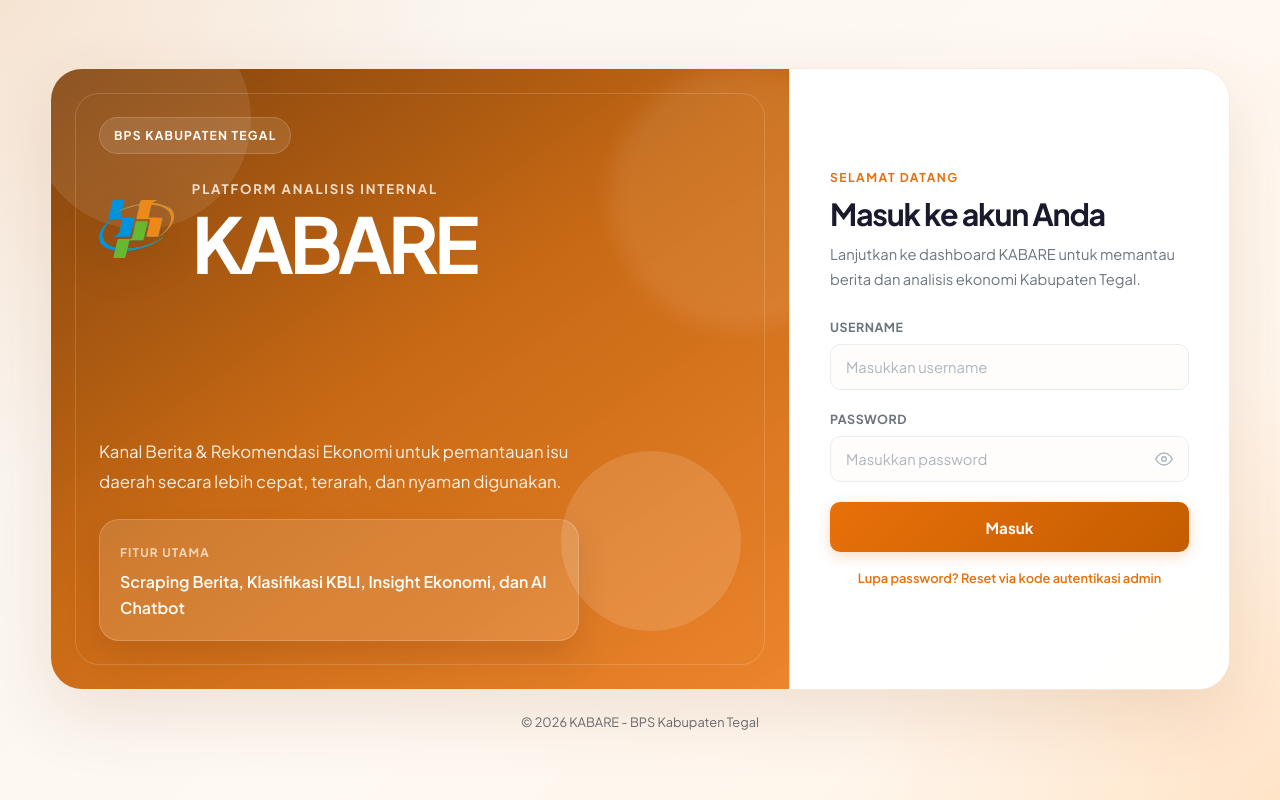
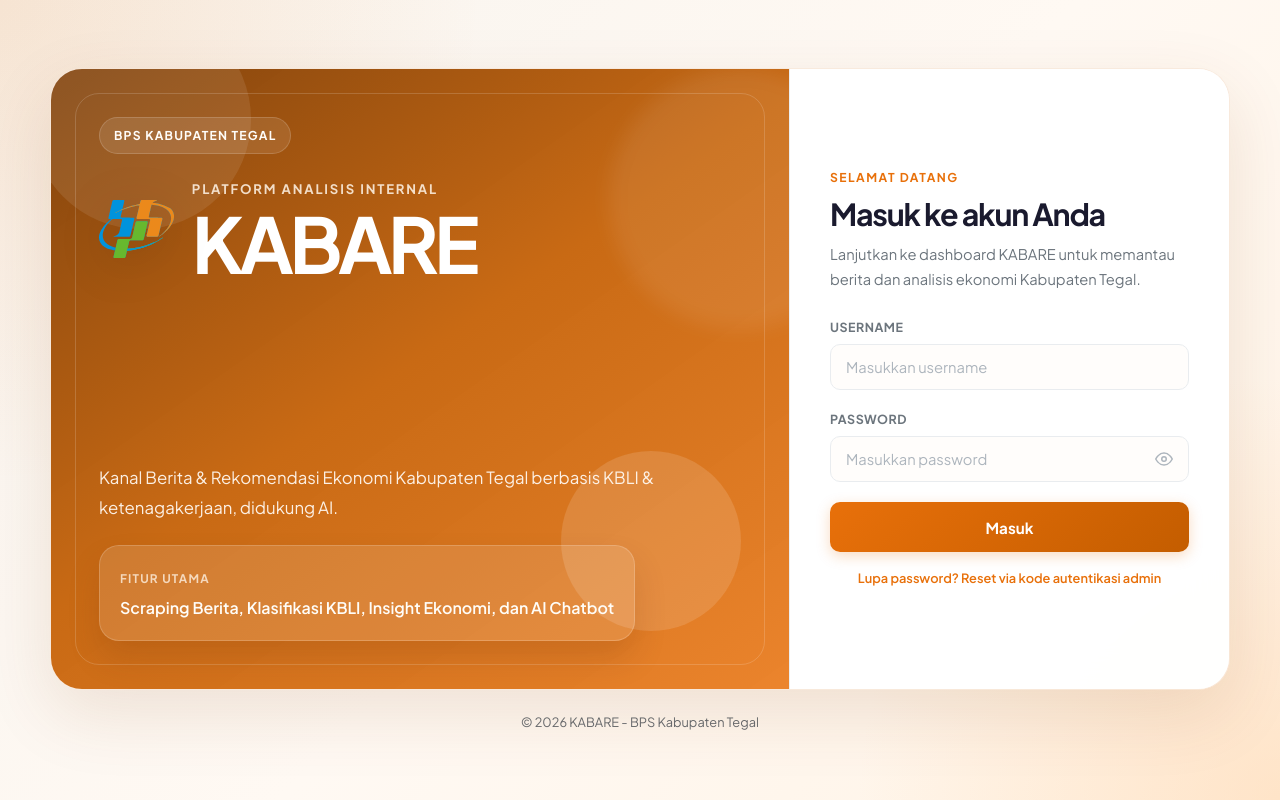
Before and after one commit to fezaraffaarnanda/wartos-krw, a Flask app: page /login in a window 1280 px wide. Run offline with Flask 3, Linux system fonts and the light colour scheme; some libraries are stand-ins or nearby versions.

Commit message:
ganti judul di login dan styling

```diff
--- a/static/css/pages/auth.css
+++ b/static/css/pages/auth.css
@@ -138,7 +138,7 @@
 }
 
 .login-showcase-copy {
-  max-width: 480px;
+  max-width: 900px;
   display: flex;
   flex-direction: column;
   gap: 22px;
--- a/templates/index.html
+++ b/templates/index.html
@@ -32,7 +32,7 @@
           <div class="page-loading-spinner" aria-hidden="true"></div>
           <p class="page-loading-title">Menyiapkan halaman...</p>
           <p class="page-loading-subtitle">
-            Konten sedang dimuat. Tampilan halaman tetap terlihat agar proses loading terasa jelas.
+            Konten sedang dimuat. Harap tunggu.
           </p>
         </div>
       </div>
--- a/templates/login.html
+++ b/templates/login.html
@@ -35,7 +35,7 @@
                     </div>
 
                     <div class="login-showcase-copy">
-                        <p class="login-showcase-lead">Kanal Berita & Rekomendasi Ekonomi untuk pemantauan isu daerah secara lebih cepat, terarah, dan nyaman digunakan.</p>
+                        <p class="login-showcase-lead">Kanal Berita & Rekomendasi Ekonomi Kabupaten Tegal berbasis KBLI & ketenagakerjaan, didukung AI.</p>
                         <div class="login-showcase-feature">
                             <span class="login-showcase-feature-label">Fitur Utama</span>
                             <p>Scraping Berita, Klasifikasi KBLI, Insight Ekonomi, dan AI Chatbot</p>
```
